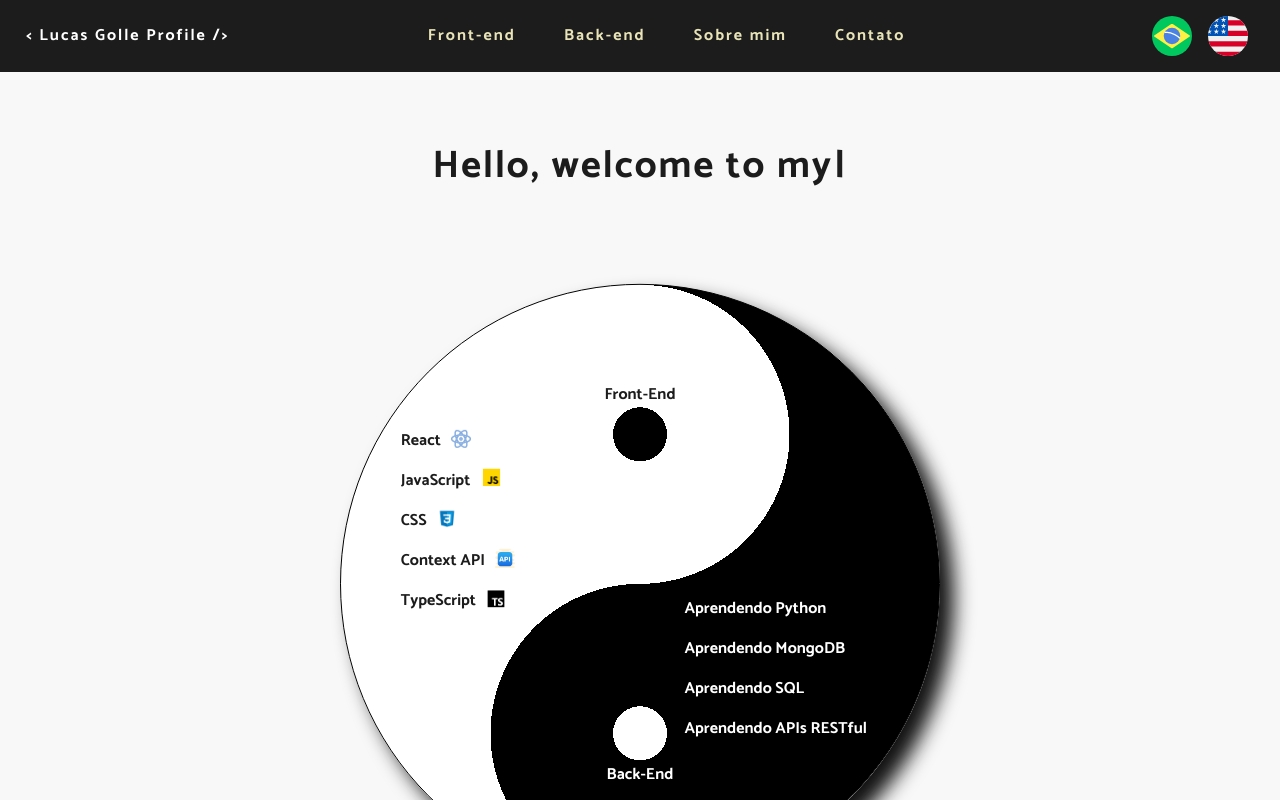
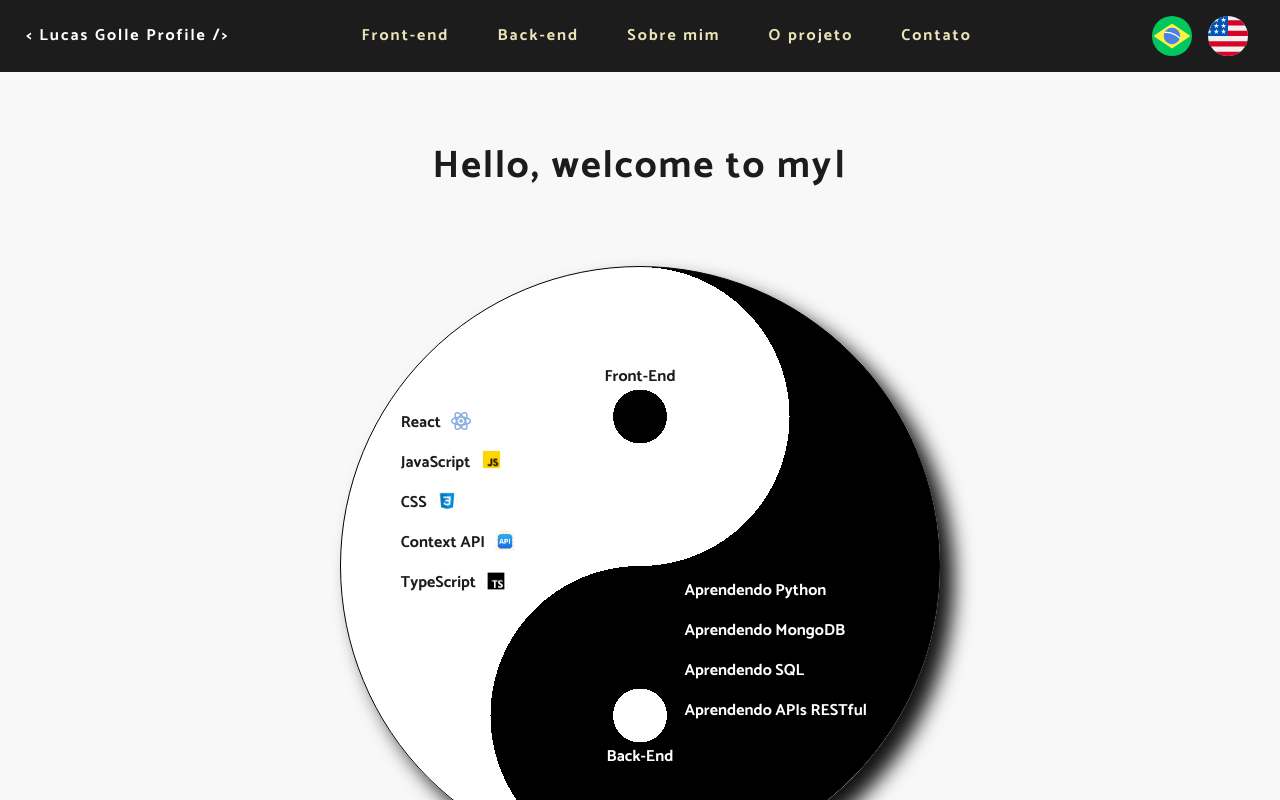
Before and after one commit to lucasgolle/portfolio, a React (Create React App) app: page / in a window 1280 px wide. Shown: the top 800 px of the page. Built offline with nearby package versions, Linux system fonts and the light colour scheme; some icons are missing.

Commit message:
update: create new section product on desktop header media

```diff
--- a/src/components/Header/index.js
+++ b/src/components/Header/index.js
@@ -69,6 +69,29 @@ export const Header = () => {
                     duration={500}
                   >
                     About me
+                  </Link>
+                )}
+              </li>
+              <li>
+              {portuguese ? (
+                  <Link
+                    to="contact"
+                    spy={true}
+                    smooth={true}
+                    offset={-50}
+                    duration={500}
+                  >
+                    O projeto
+                  </Link>
+                ) : (
+                  <Link
+                    to="contact"
+                    spy={true}
+                    smooth={true}
+                    offset={-50}
+                    duration={500}
+                  >
+                    The project
                   </Link>
                 )}
               </li>
--- a/src/components/Main/styles.js
+++ b/src/components/Main/styles.js
@@ -43,7 +43,7 @@ export const Container = styled.div`
     ),
     linear-gradient(to right, white 50%, black 50%);
   box-shadow: 14px 14px 20px #111111;
-  animation: ${animateYang} 1s, ${animateYing} 1.8s infinite alternate;
+  animation: ${animateYang} 1s;
   margin-bottom: 20rem;
 
   @media (min-width: 768px) {
```
